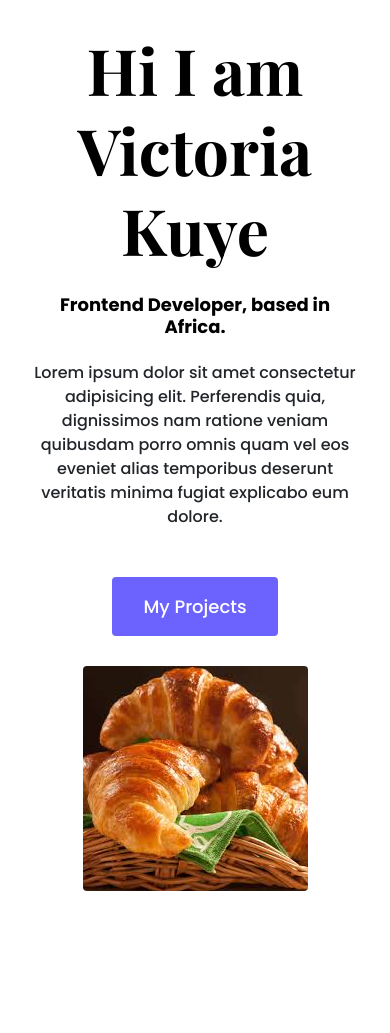
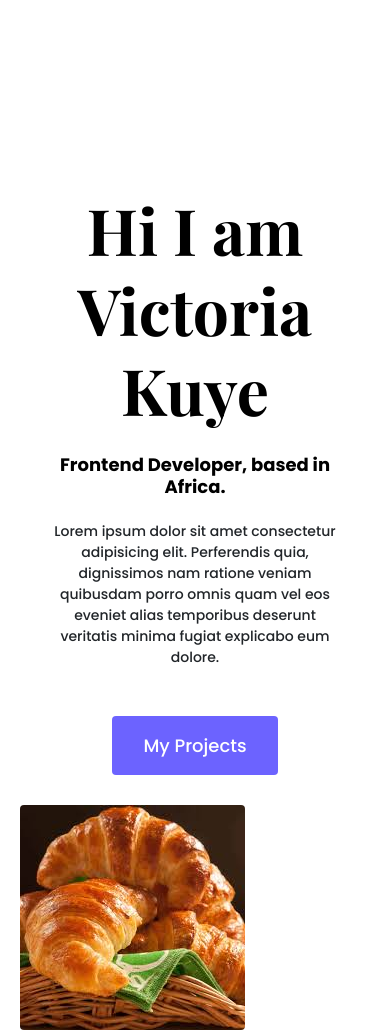
Before and after one commit to temi-kuye/Portfolio-project, a plain HTML site: page about.html in a window 390 px wide. Before the commit the page ends 891 px from the top, so only its background shows below. Drawn offline with nearby package versions, Linux system fonts and the light colour scheme.

Commit message:
Styled the work page and changed the name of the css classes in my about page so the styling can be applied to both

```diff
--- a/about.html
+++ b/about.html
@@ -28,10 +28,10 @@
     <link rel="stylesheet" href="styles/portfolio.css">
 </head>
 <body>
-    <div class="about-section container">
+    <div class="content-container container">
       <div class="row">
         <div class="col-lg-6">
-          <div class="about-section-content">
+          <div class="content">
             <h1 class="mb-4">Hi I am Victoria Kuye</h1>
             <h2 class="mb-4">Frontend Developer, based in Africa.</h2>
             <p class="mb-5">
--- a/styles/portfolio.css
+++ b/styles/portfolio.css
@@ -47,21 +47,30 @@ p {
   line-height: 2;
   font-size: 24px;
 }
-.about-section {
+.content-container {
   padding: 160px 20px;
 }
 
-.about-section h1 {
+.content h1 {
   font-size: 64px;
   line-height: 80px;
 }
 
-.about-section h2 {
+.content h2 {
   font-size: 18px;
   font-family: var(--main-font-family);
 }
 
-.about-section-content {
+.content h3 {
+  font-size: 24px;
+  line-height: 1.5;
+  font-family: var(--default-font-family);
+}
+
+.content p {
+  font-size: 14px;
+}
+.content {
   margin: 30px;
 }
 
@@ -99,7 +108,7 @@ p {
   .hero {
     padding: 80px 20px;
   }
-  .about-section {
+  .content {
     text-align: center;
     padding: 0;
   }
```
